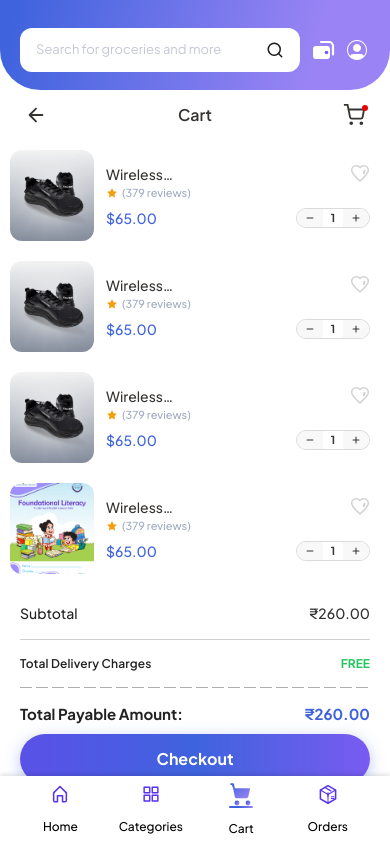
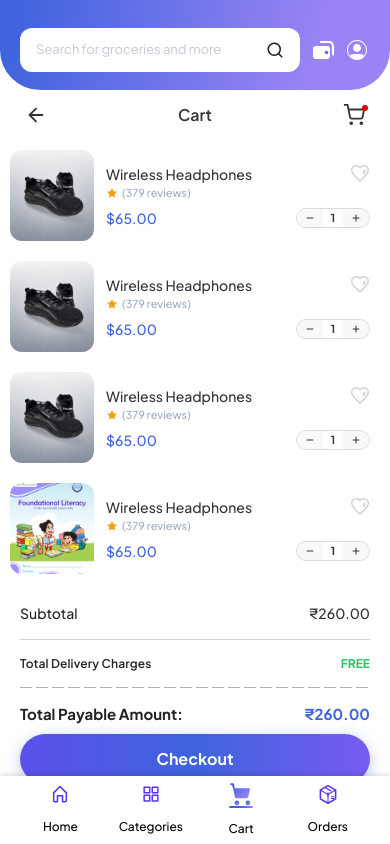
Before and after one commit to shreeram-kaudare-tc/student-kare, an Angular app in the folder student-kare-fe/: page /cart in a window 390 px wide. Built offline with nearby package versions, Linux system fonts and the light colour scheme.

Commit message:
fix text headphone text

```diff
--- a/student-kare-fe/src/app/pages/cart/cart.html
+++ b/student-kare-fe/src/app/pages/cart/cart.html
@@ -82,7 +82,7 @@
           <div class="flex-1 flex flex-col gap-[8px] py-[2px]">
             <div class="flex flex-col gap-[2px]">
               <div class="flex items-start justify-between pr-[10px]">
-                <span class="text-[14px] font-medium text-[#363431] leading-[20px] max-w-[139px] line-clamp-1">{{ item.name }}</span>
+                <span class="text-[14px] font-medium text-[#363431] leading-[20px] line-clamp-2">{{ item.name }}</span>
                 <button (click)="toggleWishlist(item); $event.stopPropagation()"
                         class="w-[20px] h-[20px] flex items-center justify-center transition-opacity duration-200"
                         [class.opacity-0]="item.swipeOffset < -15"
--- a/student-kare-fe/src/app/pages/cart/cart.ts
+++ b/student-kare-fe/src/app/pages/cart/cart.ts
@@ -24,7 +24,7 @@ export interface CartItem {
 })
 export class CartPage {
   items: CartItem[] = [
-    { id: 1, name: 'Wireless Headphonen', price: 65, image: '/images/home/prod-reebok.png', quantity: 1, reviews: 379, wishlisted: false, swipeOffset: 0, swipeStartX: 0 },
+    { id: 1, name: 'Wireless Headphones', price: 65, image: '/images/home/prod-reebok.png', quantity: 1, reviews: 379, wishlisted: false, swipeOffset: 0, swipeStartX: 0 },
     { id: 2, name: 'Wireless Headphones', price: 65, image: '/images/home/prod-reebok.png', quantity: 1, reviews: 379, wishlisted: false, swipeOffset: 0, swipeStartX: 0 },
     { id: 3, name: 'Wireless Headphones', price: 65, image: '/images/home/prod-reebok.png', quantity: 1, reviews: 379, wishlisted: false, swipeOffset: 0, swipeStartX: 0 },
     { id: 4, name: 'Wireless Headphones', price: 65, image: '/images/home/prod-literacy.png', quantity: 1, reviews: 379, wishlisted: false, swipeOffset: 0, swipeStartX: 0 },
```
